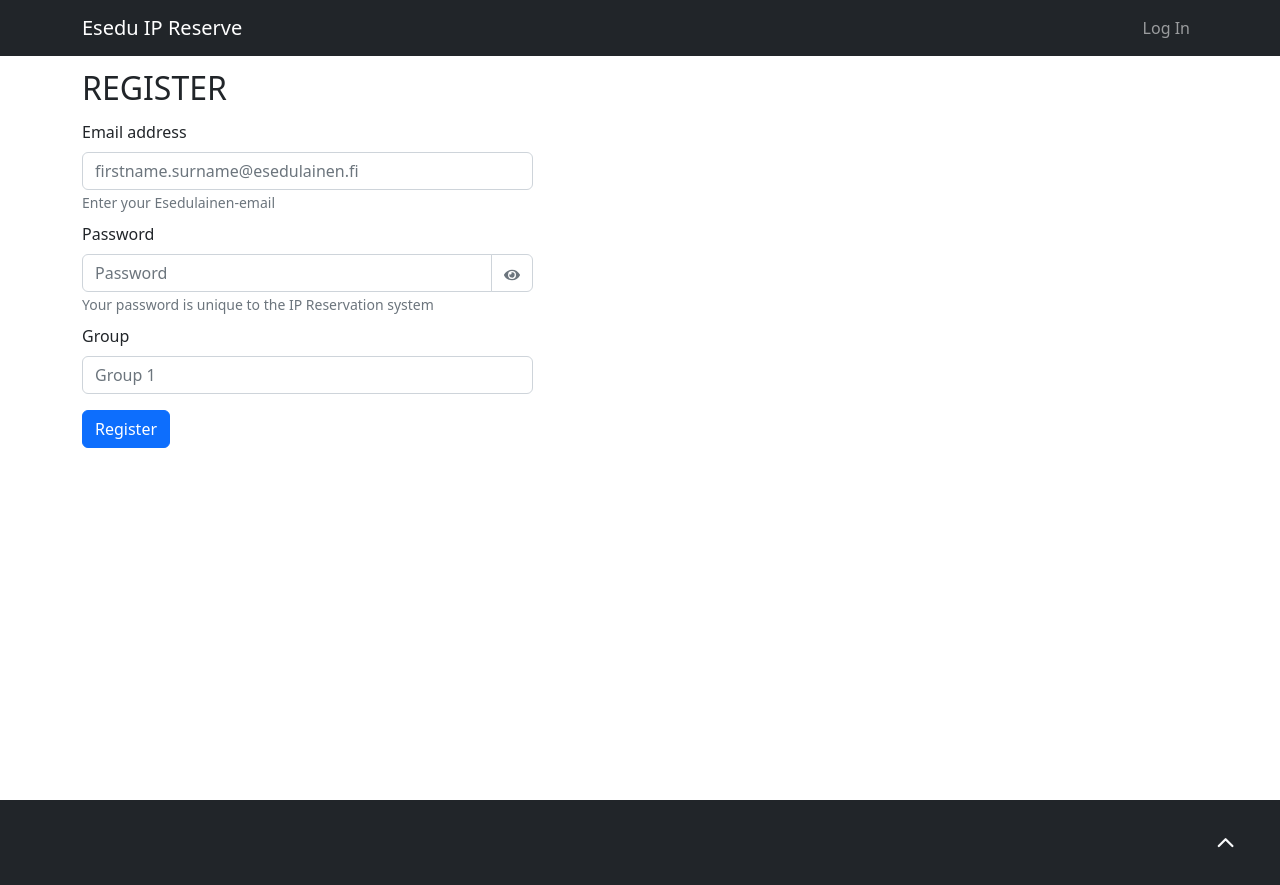
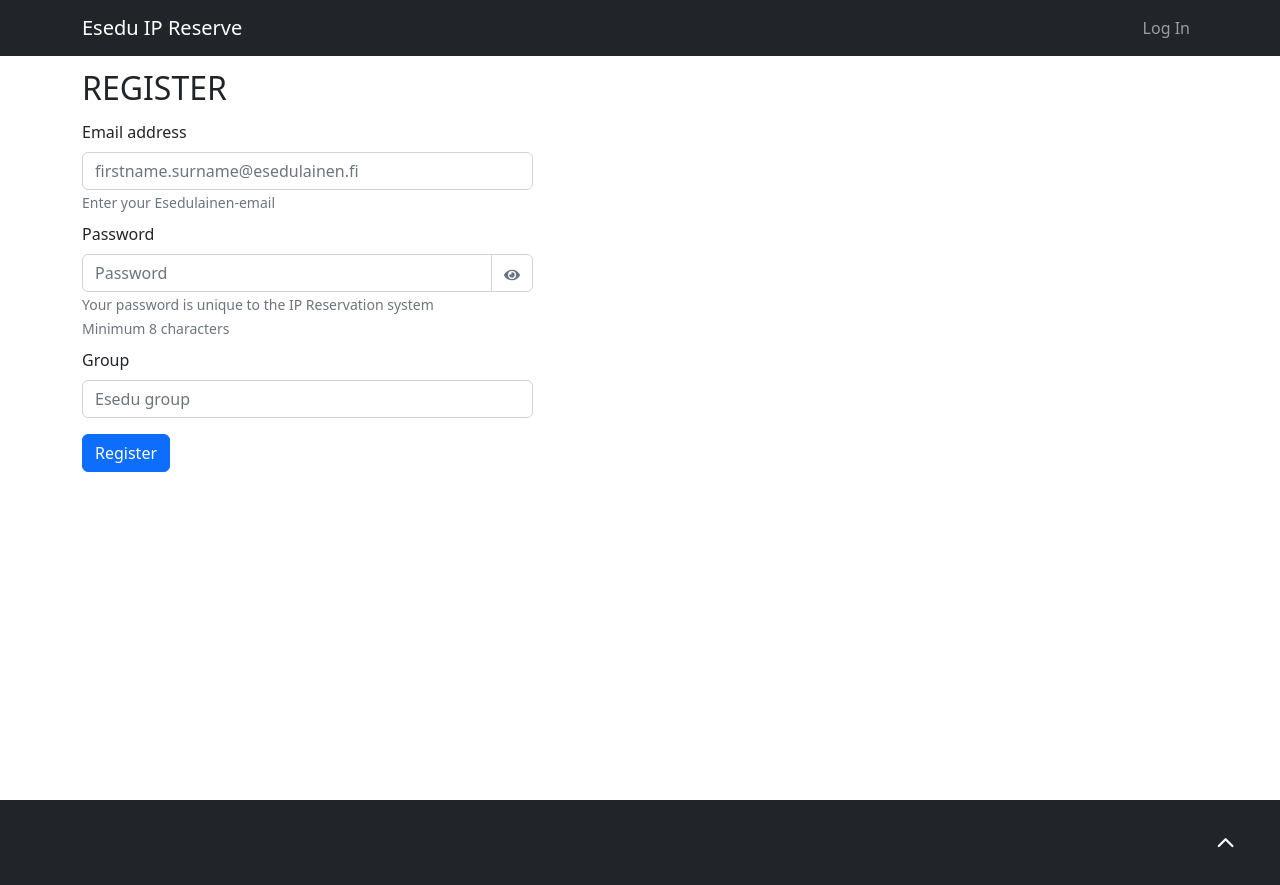
Before and after one commit to jkaart/ip-reservationapp-frontend, a React (Create React App) app: page /register in a window 1280 px wide. Built offline with nearby package versions, Linux system fonts and the light colour scheme; no server answers.

Commit message:
register form validation

```diff
--- /dev/null
+++ b/src/Register/API.js
@@ -0,0 +1,17 @@
+import axios from "axios";
+import { API_BASE_URL } from "../config";
+
+export const submitRegistrationForm = async (newEmail, newPassword, newGroup) => {
+    return await ( axios
+        .post(API_BASE_URL + 'users/', {
+            name: newEmail.split('@')[0].replace('.', ' ').replace(/[0-9]/g, ''),
+            email: newEmail,
+            password: newPassword,
+            group: newGroup
+        }, {
+            headers: {
+                'Content-Type': 'application/json'
+            }
+        })
+    )
+}
--- a/src/Register/index.js
+++ b/src/Register/index.js
@@ -1,15 +1,21 @@
-import { API_BASE_URL } from '../config';
 import React, { useState } from "react";
 import { useNavigate } from "react-router-dom";
 import { Button, Col, Form, Row } from 'react-bootstrap';
 import PasswordField from '../Components/PasswordField';
-import axios from 'axios';
+import show from '../utils/AlertManager';
+import { submitRegistrationForm } from './API';
 
 const Register = () => {
+    const navigate = useNavigate();
+
     const [newEmail, setNewEmail] = useState('');
     const [newPassword, setNewPassword] = useState('');
     const [newGroup, setNewGroup] = useState('');
-    const navigate = useNavigate();
+
+    //initial state 1 -> no immediate error on form validation. Actual state needed for submit pass is true
+    const [emailValid, setEmailValid] = useState(1);
+    const [passwordValid, setPasswordValid] = useState(1);
+    const [groupValid, setGroupValid] = useState(1);
 
     const handleNewEmail = (event) => {
         setNewEmail(event.target.value);
@@ -21,55 +27,75 @@ const Register = () => {
         setNewGroup(event.target.value);
     };
 
+    const validateNewEmail = (event) => {
+        if (event.target.value.split('@')[1] !== 'esedulainen.fi'){
+            setEmailValid(false);
+        } else {
+            setEmailValid(true);
+        }
+    }
+    const validatePassword = (event) => {
+        if (event.target.value.length < 8){
+            setPasswordValid(false);
+        } else {
+            setPasswordValid(true);
+        }
+    }
+    const validateGroup = (event) => {
+        if(event.target.value.length < 5){
+            setGroupValid(false);
+        } else {
+            setGroupValid(true);
+        }
+    }
+
     const handleSubmit = async (event) => {
         event.preventDefault();
+        validateNewEmail({target:event.target[0]})
+        validatePassword({target:event.target[1]})
+        validateGroup({target:event.target[3]})
 
-        try {
-            const response = await axios
-                .post(API_BASE_URL + 'users/', {
-                    name: newEmail.split('@')[0],
-                    email: newEmail,
-                    password: newPassword,
-                    group: newGroup,
-                    role: 'user' //to be removed
-                }, {
-                    headers: {
-                        'Content-Type': 'application/json'
-                    }
-                }
-                );
-
-            navigate("/");
-        } catch (error) {
-            console.log(error.response);
-            //TODO: set error alert
+        if (emailValid === true && passwordValid === true && groupValid === true) {
+            try {
+                await submitRegistrationForm(newEmail, newPassword, newGroup);
+                navigate("/");
+            } catch (error) {
+                console.log(error.response);
+                show.error(error.response.data.error, 'regerror', null, 10000);
+            }
+        } else {
+            if (emailValid !== true) show.error("Enter a valid email.", "emailError");
+            if (passwordValid !== true)show.error("Password length 8 characters minimum.", "pwdError");
+            if (groupValid !== true) show.error("Please enter your Esedu group.", "groupError");
         }
     };
 
     return (
         <Row>
             <Col md="5">
-                <Form>
+                <Form noValidate onSubmit={handleSubmit} autoComplete="off">
                     <Form.Label className="text-uppercase fs-2 mt-2">Register</Form.Label>
-                    <Form.Group>
+                    <Form.Group controlId="validationEmail">
                         <Form.Label>Email address</Form.Label>
-                        <Form.Control type="email" onChange={handleNewEmail} placeholder="firstname.surname@esedulainen.fi" />
+                        <Form.Control required type="email" onChange={handleNewEmail} onBlur={validateNewEmail} placeholder="firstname.surname@esedulainen.fi" isInvalid={!emailValid}/>
                         <Form.Text className="text-muted">
                             Enter your Esedulainen-email
                         </Form.Text>
                     </Form.Group>
                     <Form.Group className="mt-2">
                         <Form.Label>Password</Form.Label>
-                        <PasswordField id="pass" onChangeProp={handleNewPassword} />
+                        <PasswordField id="pass" onChange={handleNewPassword} onBlur={validatePassword} isInvalid={!passwordValid}/>
                         <Form.Text className="text-muted">
-                            Your password is unique to the IP Reservation system
+                            Your password is unique to the IP Reservation system<br/>
+                            Minimum 8 characters
                         </Form.Text>
+                        <Form.Control.Feedback>Looks good!</Form.Control.Feedback>
                     </Form.Group>
                     <Form.Group className="mt-2">
                         <Form.Label>Group</Form.Label>
-                        <Form.Control type="text" placeholder="Group 1" onChange={handleNewGroup} />
+                        <Form.Control type="text" placeholder="Esedu group" onChange={handleNewGroup} onBlur={validateGroup} isInvalid={!groupValid}/>
                     </Form.Group>
-                    <Button variant="primary" type="submit" className="mt-3" onClick={handleSubmit}>
+                    <Button variant="primary" type="submit" className="mt-3">
                         Register
                     </Button>
                 </Form>
```
